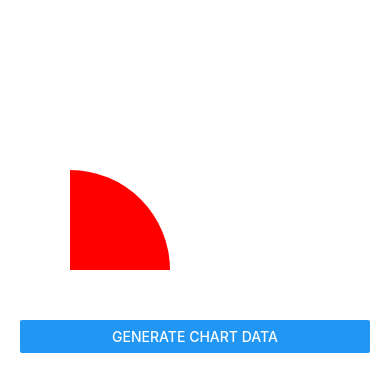
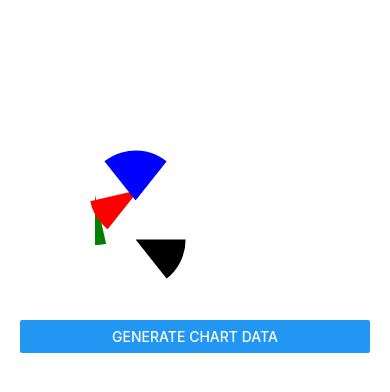
Before and after one commit to oksktank/react-native-pure-chart, a React Native app in the folder examples/: screen / in a window 390 px wide. Shown: the top 392 px of the page. Built offline with nearby package versions, Linux system fonts and the light colour scheme.

Commit message:
Need confirm

```diff
--- a/examples/pure-chart/components/pie-chart.js
+++ b/examples/pure-chart/components/pie-chart.js
@@ -90,6 +90,13 @@ class PieChart extends React.Component {
       )
     }
   }
+
+  getTransform (rad, width) {
+    let x = (0 - width / 2) * Math.cos(rad) - (0 - width / 2) * Math.sin(rad)
+    let y = (0 - width / 2) * Math.sin(rad) + (0 - width / 2) * Math.cos(rad)
+
+    return [ {translateX: (-1 * x) - width / 2}, {translateY: (-1 * y) - width / 2 }, { rotate: rad + 'rad' } ]
+  }
   drawTest (angle, color) {
     return (
       <View style={{
@@ -133,48 +140,36 @@ class PieChart extends React.Component {
     return (
       <View>
         {angle > 1 / 2 * Math.PI ? (
-          <View style={{position: 'relative'}}>
+          <View>
             {this.drawPie(1 / 2 * Math.PI, color)}
             <View style={{
-
-              position: 'absolute',
-              transform: [{ rotate: `${1 / 2 * Math.PI}rad` }]
+              // position: 'absolute',
+              transform: this.getTransform(1 / 2 * Math.PI, 50)
             }}>
               {this.drawPie(angle - 1 / 2 * Math.PI, color)}
             </View>
           </View>
+
         ) : (
-          // 예각인 파이를 그릴 공간
           <View style={{
-            position: 'relative',
-            width: 200,
-            height: 200
+            width: 50,
+            height: 50
           }}>
             <View style={{
-              width: Math.sin(angle) * 100,
-              position: 'relative',
-              marginLeft: 100,
-              overflow: 'hidden',
-              borderColor: '#AA0000',
-              borderWidth: 0,
-              height: (1 - Math.cos(angle)) * 100
+              width: 50,
+              height: 50,
+              overflow: 'hidden'
             }}>
-              <View style={{left: -100}}>
-                {this.drawTest(angle, color)}
-              </View>
+              <View style={{
+                width: 50,
+                height: 50,
+                borderBottomRightRadius: 50,
+                backgroundColor: color,
+                transform: this.getTransform(angle, 50)
+              }} />
             </View>
-            <View style={{
-              // right triangle
-              width: 0,
-              height: 0,
-              left: 100,
-              borderBottomWidth: Math.cos(angle) * 100,
-              borderBottomColor: 'transparent',
-              borderLeftWidth: Math.sin(angle) * 100,
-              borderLeftColor: color
-            }} />
           </View>
-          )}
+        )}
       </View>
     )
   }
@@ -205,16 +200,12 @@ class PieChart extends React.Component {
         <TouchableWithoutFeedback onPress={(evt) => this.handleEvent(evt)}>
           <View style={styles.container}>
             {
-              // this.drawT()
+               this.drawT()
             }
             {
               // this.drawInfo(this.state.evtX - 100, -this.state.evtY + 100)
-
             }
 
-            <View style={[styles.rightUpQuarterCircle, {
-              backgroundColor: 'red'
-            }]} />
           </View>
 
         </TouchableWithoutFeedback>
@@ -224,7 +215,7 @@ class PieChart extends React.Component {
 }
 
 PieChart.defaultProps = {
-  data: [200000, 1000000],
+  data: [10, 20, 40, 60],
   colors: ['green', 'red', 'blue', 'black', 'yellow']
 }
 const styles = StyleSheet.create({
```
